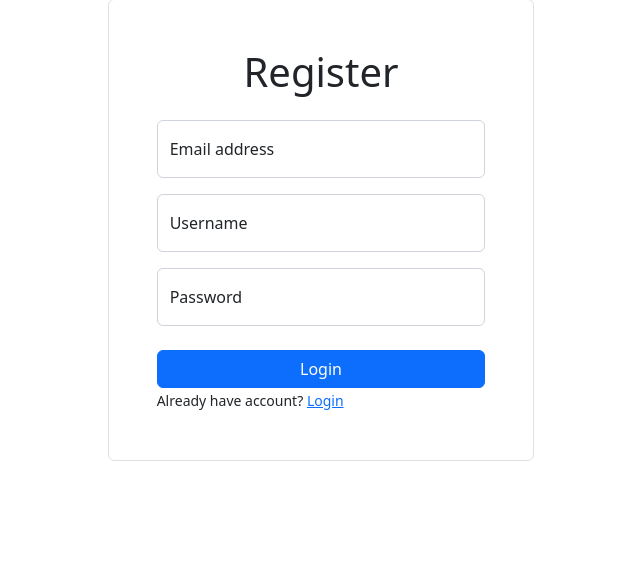
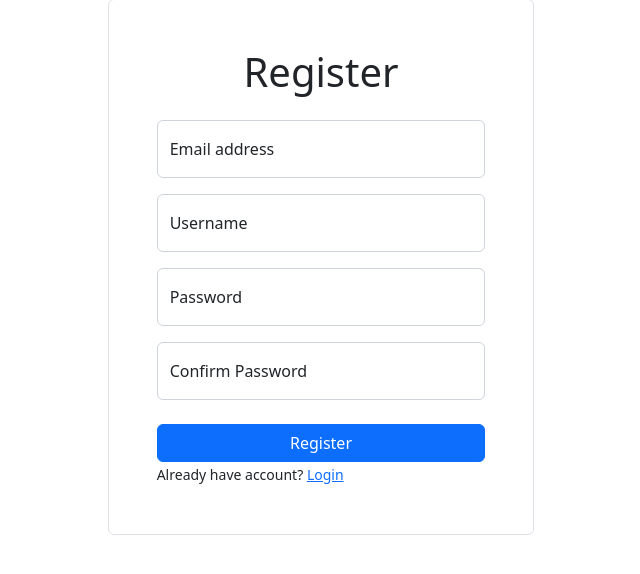
Before and after one commit to argyaWicaksana/Blog-Web-Assignment, a PHP site: page /register.php in a window 1280 px wide. Shown: the part 105-679 px from the top of the page, without its empty margins (319-959 px from the left). Run offline with PHP 8.4, Linux system fonts and the light colour scheme.

Commit message:
Update register.php

```diff
--- a/register.php
+++ b/register.php
@@ -1,20 +1,45 @@
-<?php include 'templates/header.php' ?>
+<?php
+include 'templates/header.php';
+?>
+<script>
+    function check(data) {
+        let confirm = document.getElementById("password-valid").classList;
+        let actual = document.getElementById("password").value;
+        let button = document.getElementById('button');
+        if (data !== actual) {
+            // button.style.display = "none";
+            button.setAttribute("disabled", "");
+            confirm.add('is-invalid');
+            document.getElementById("invalid").innerHTML = 'Password does not match !';
+        } else {
+            // button.style.display = "block";
+            confirm.remove('is-invalid');
+            document.getElementById("invalid").innerHTML = '';
+        }
+    }
+</script>
+
 <main class="container mt-5 col-lg-4 border rounded p-5">
     <h1 class="text-center mb-4">Register</h1>
-    <form action="" method="post">
+    <form action="process/register.php" method="post">
         <div class="form-floating mb-3">
-            <input type="email" class="form-control" id="floatingInput" placeholder="name@example.com">
-            <label for="floatingInput">Email address</label>
+            <input name="email" type="email" class="form-control" placeholder="name@example.com">
+            <label for="email">Email address</label>
         </div>
         <div class="form-floating mb-3">
-            <input type="text" class="form-control" id="floatingInput" placeholder="Username">
-            <label for="floatingInput">Username</label>
+            <input name="name" type="text" class="form-control" placeholder="Username">
+            <label for="name">Username</label>
+        </div>
+        <div class="form-floating mb-3">
+            <input id="password" name="password" type="password" class="form-control" placeholder="Password">
+            <label for="password">Password</label>
         </div>
         <div class="form-floating">
-            <input type="password" class="form-control" id="floatingPassword" placeholder="Password">
-            <label for="floatingPassword">Password</label>
+            <input id="password-valid" name="confirm-password" type="password" class="form-control" placeholder="Confirm Password" onkeyup="check(this.value)">
+            <label for="confirm-password">Confirm Password</label>
+            <div id="invalid" class="invalid-feedback"></div>
         </div>
-        <button class="mt-4 btn btn-primary w-100" type="submit">Login</button>
+        <button id="button" class="mt-4 btn btn-primary w-100" type="submit">Register</button>
         <small>Already have account? <a href="login.php">Login</a></small>
     </form>
 
```
